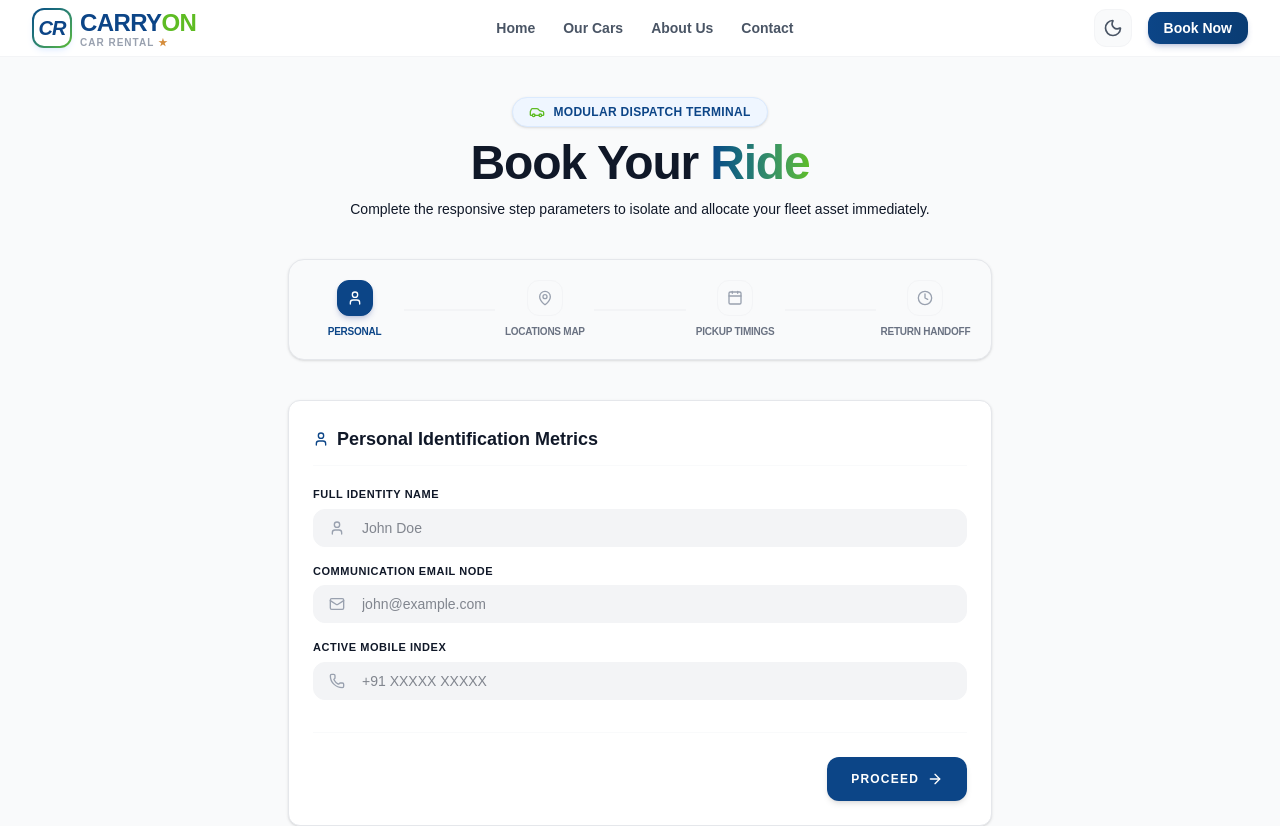
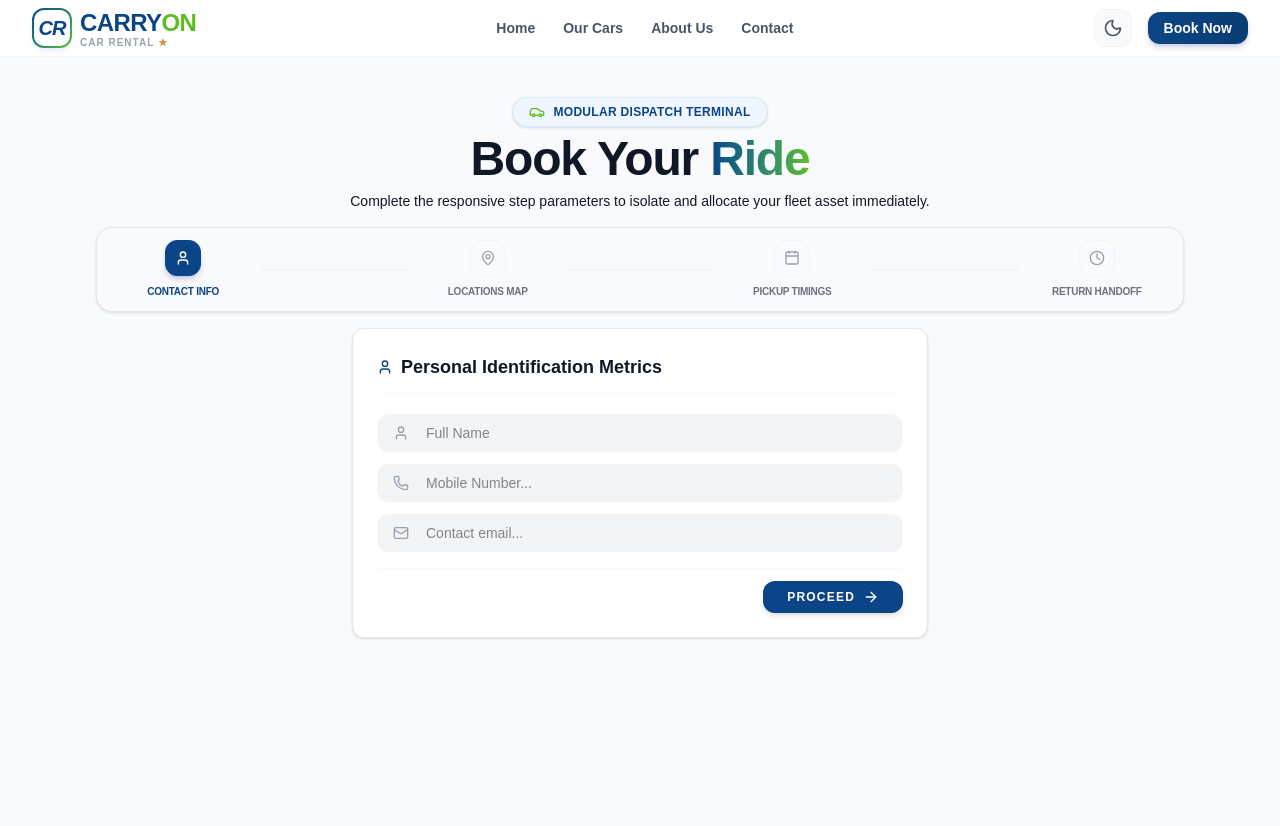
Before and after one commit to krsnavtr-code/carry-on, a Next.js app in the folder client/: page /booking in a window 1280 px wide. Shown: the top 826 px of the page. Built offline with nearby package versions, Linux system fonts and the light colour scheme.

Commit message:
refactor(ui): refine booking page layout and step labels

```diff
--- a/client/app/booking/page.tsx
+++ b/client/app/booking/page.tsx
@@ -188,7 +188,7 @@ export default function BookingPage(): React.ReactElement {
   const steps = [
     {
       number: 1,
-      title: "Personal",
+      title: "Contact Info",
       icon: <User className="w-4 h-4" />,
     },
     { number: 2, title: "Locations Map", icon: <MapPin className="w-4 h-4" /> },
@@ -287,9 +287,9 @@ export default function BookingPage(): React.ReactElement {
 
   return (
     <div className="min-h-screen bg-gray-50 dark:bg-gray-950 text-gray-900 dark:text-gray-100 transition-colors duration-300 py-6 lg:py-10">
-      <div className="max-w-3xl mx-auto px-4 sm:px-6 lg:px-8 space-y-10">
+      <div className="max-w-6xl mx-auto px-4 sm:px-6 lg:px-8 space-y-4">
         {/* HEADER */}
-        <div className="text-center space-y-3">
+        <div className="text-center space-y-2">
           <div className="inline-flex items-center space-x-2 bg-blue-50 dark:bg-blue-900/30 border border-blue-100 dark:border-blue-800/50 px-4 py-1.5 rounded-full shadow-sm">
             <Car className="w-4 h-4 text-[#5EBC23]" />
             <span className="text-xs font-bold text-[#0C4587] dark:text-blue-300 tracking-wide uppercase">
@@ -309,7 +309,7 @@ export default function BookingPage(): React.ReactElement {
         </div>
 
         {/* PROGRESS SYSTEM TRACKER */}
-        <div className="bg-gray-50 dark:bg-gray-900 border border-gray-200 dark:border-gray-800 rounded-2xl p-2 md:p-5 shadow-sm">
+        <div className="bg-gray-50 dark:bg-gray-900 border border-gray-200 dark:border-gray-800 rounded-2xl p-2 md:p-3 shadow-sm">
           <div className="flex items-center justify-between">
             {steps.map((step, index) => (
               <React.Fragment key={step.number}>
@@ -352,7 +352,7 @@ export default function BookingPage(): React.ReactElement {
         </div>
 
         {/* CORE FORM RENDERER */}
-        <div className="bg-white dark:bg-gray-900 border border-gray-200 dark:border-gray-800 rounded-xl p-2 md:p-6 shadow-sm">
+        <div className="bg-white dark:bg-gray-900 border border-gray-200 dark:border-gray-800 rounded-xl p-2 md:p-6 shadow-sm max-w-xl mx-auto">
           {selectedCarId && (
             <div className="mb-6 flex items-center justify-between bg-gradient-to-r from-blue-50/50 to-transparent dark:from-blue-950/20 border border-blue-100/50 dark:border-blue-900/30 p-3.5 rounded-xl text-xs font-bold">
               <span className="text-gray-500 uppercase tracking-wider">
@@ -364,7 +364,7 @@ export default function BookingPage(): React.ReactElement {
             </div>
           )}
 
-          <form onSubmit={handleSubmit} noValidate>
+          <form onSubmit={handleSubmit} noValidate className="">
             {/* STEP 1 BLOCK: PERSONAL */}
             {currentStep === 1 && (
               <div className="space-y-5 animate-fade-in">
@@ -374,34 +374,34 @@ export default function BookingPage(): React.ReactElement {
                     Personal Identification Metrics
                   </h2>
                 </div>
-                <div className="space-y-4">
+                <div className="space-y-3">
                   {[
                     {
                       label: "Full Identity Name",
                       name: "name",
                       type: "text",
-                      placeholder: "John Doe",
+                      placeholder: "Full Name",
                       icon: <User className="w-4 h-4 text-gray-400" />,
+                    },
+                    {
+                      label: "Active Mobile Index",
+                      name: "phone",
+                      type: "tel",
+                      placeholder: "Mobile Number...",
+                      icon: <Phone className="w-4 h-4 text-gray-400" />,
                     },
                     {
                       label: "Communication Email Node",
                       name: "email",
                       type: "email",
-                      placeholder: "john@example.com",
+                      placeholder: "Contact email...",
                       icon: <Mail className="w-4 h-4 text-gray-400" />,
                     },
-                    {
-                      label: "Active Mobile Index",
-                      name: "phone",
-                      type: "tel",
-                      placeholder: "+91 XXXXX XXXXX",
-                      icon: <Phone className="w-4 h-4 text-gray-400" />,
-                    },
                   ].map((field) => (
-                    <div key={field.name} className="space-y-1.5">
-                      <label className="block text-[11px] font-bold uppercase tracking-wider">
+                    <div key={field.name} className="space-y-1">
+                      {/* <label className="block text-[11px] font-bold uppercase tracking-wider">
                         {field.label}
-                      </label>
+                      </label> */}
                       <div className="relative">
                         <div className="absolute left-4 top-1/2 -translate-y-1/2">
                           {field.icon}
@@ -602,12 +602,12 @@ export default function BookingPage(): React.ReactElement {
             )}
 
             {/* WIZARD ACTIONS NAVIGATOR FOOTER */}
-            <div className="flex items-center justify-between mt-8 pt-6 border-t border-gray-50 dark:border-gray-800/80">
+            <div className="flex items-center justify-between mt-4 pt-3 border-t border-gray-50 dark:border-gray-800/80">
               {currentStep > 1 ? (
                 <button
                   type="button"
                   onClick={handlePrevious}
-                  className="flex items-center space-x-2 text-xs uppercase tracking-wider font-bold text-gray-400 hover:text-gray-800 dark:hover:text-white transition-colors px-4 py-2.5 rounded-xl border border-transparent hover:bg-gray-50 dark:hover:bg-gray-800"
+                  className="flex items-center space-x-2 text-xs uppercase tracking-wider font-bold text-gray-400 hover:text-gray-800 dark:hover:text-white transition-colors px-4 py-2 rounded-xl border border-transparent hover:bg-gray-50 dark:hover:bg-gray-800"
                 >
                   <ArrowLeft className="w-4 h-4" /> <span>Back</span>
                 </button>
@@ -619,7 +619,7 @@ export default function BookingPage(): React.ReactElement {
                 <button
                   type="button"
                   onClick={handleNext}
-                  className="flex items-center space-x-2 bg-[#0C4587] hover:bg-[#5EBC23] text-white text-xs uppercase tracking-widest font-black px-6 py-3.5 rounded-xl shadow-md transition-all duration-300"
+                  className="flex items-center space-x-2 bg-[#0C4587] hover:bg-[#5EBC23] text-white text-xs uppercase tracking-widest font-black px-6 py-2 rounded-xl shadow-md transition-all duration-300"
                 >
                   <span>Proceed</span> <ArrowRight className="w-4 h-4" />
                 </button>
@@ -627,7 +627,7 @@ export default function BookingPage(): React.ReactElement {
                 <button
                   type="submit"
                   disabled={isSubmitting}
-                  className="flex items-center space-x-2 bg-[#5EBC23] hover:bg-[#0C4587] text-white text-xs uppercase tracking-widest font-black px-8 py-3.5 rounded-xl shadow-md transition-all duration-300 disabled:opacity-50 disabled:cursor-not-allowed"
+                  className="flex items-center space-x-2 bg-[#5EBC23] hover:bg-[#0C4587] text-white text-xs uppercase tracking-widest font-black px-8 py-2 rounded-xl shadow-md transition-all duration-300 disabled:opacity-50 disabled:cursor-not-allowed"
                 >
                   {isSubmitting ? (
                     <>
```
